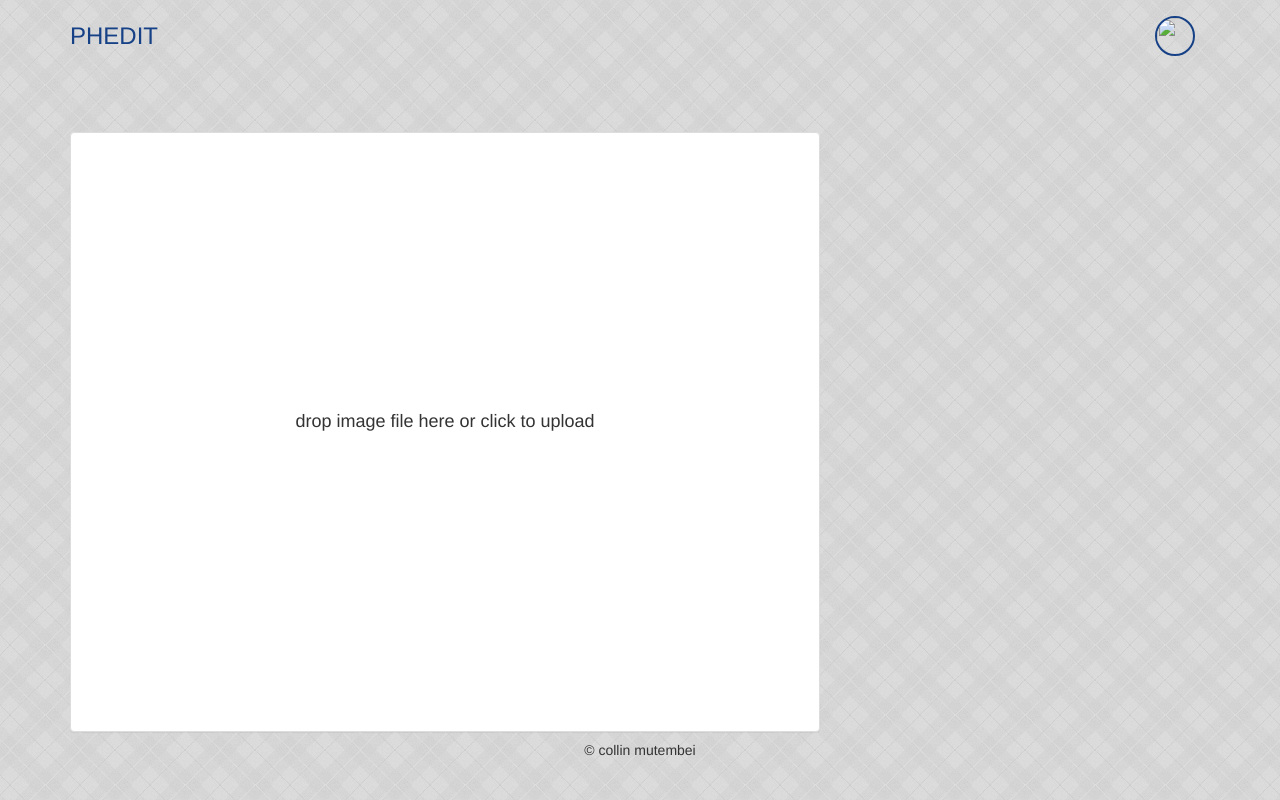
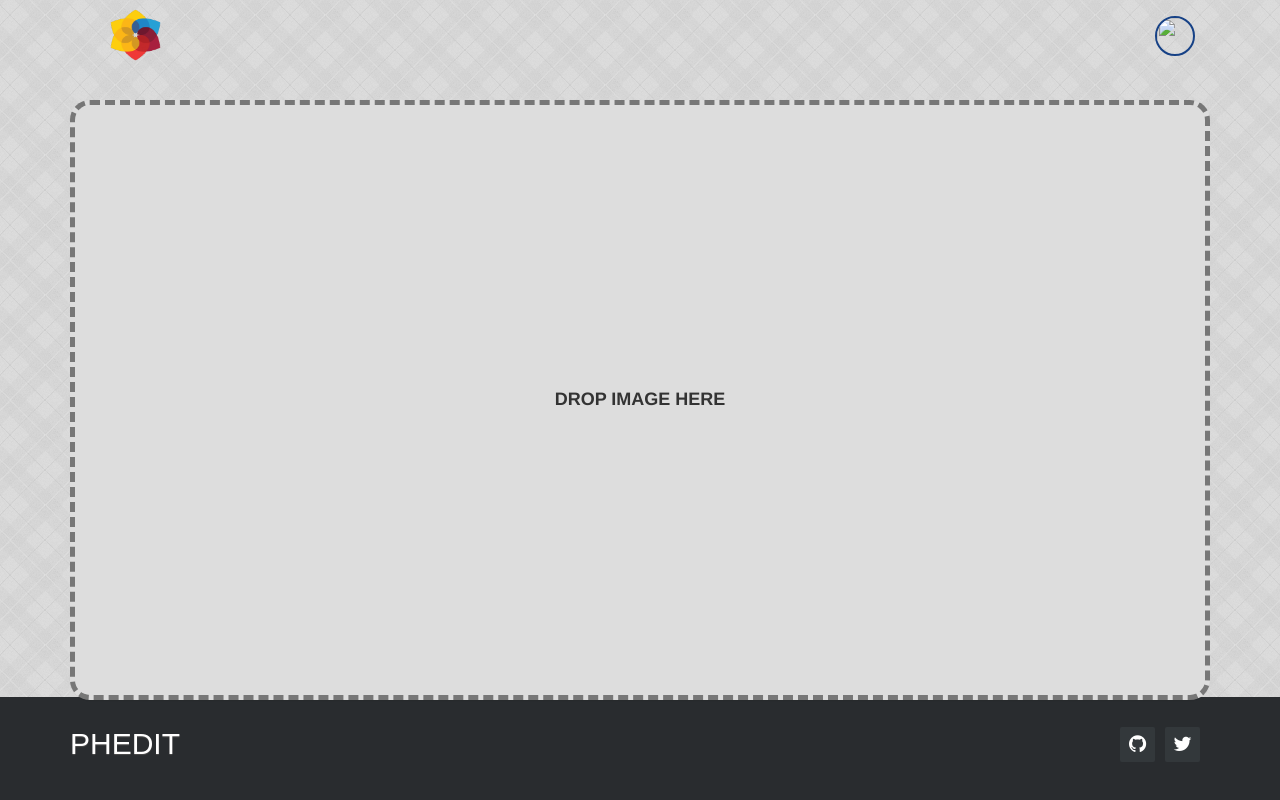
Before and after one commit to collinmutembei/IV, a Django app: template app/templates/dashboard.html in a window 1280 px wide. Run offline with Django 3.2, Linux system fonts and the light colour scheme; the template is opened without the code that fills it, so the values that code supplies are empty; parts of the project's set-up code (start-up, migrations or seed data) failed here and were passed over; some libraries are stand-ins or nearby versions.

Commit message:
[chore] refactor templates
- implement changes to the dashbaord template
- make a better favicon for project
- include links on footer to make users more
  aware of brand

```diff
--- a/app/templates/dashboard.html
+++ b/app/templates/dashboard.html
@@ -1,10 +1,12 @@
 {% extends "index.html" %}
+
+{% load staticfiles %}
 
 {% block content %}
 <div class="navbar" role="navigation">
     <div class="container">
         <div class="navbar-header">
-            <a href="#" class="navbar-brand">PHEDIT</a>
+            <a href="#"><img src="{% static 'images/phedit.gif' %}" alt="logo" class="brand-logo"/></a>
         </div>
         <div class="collapse navbar-collapse">
             <ul class="nav navbar-nav navbar-right">
@@ -19,20 +21,12 @@
 </div>
 <div class="container">
     <div class="row">
-        <div class="col-md-8">
+        <div class="col-md-12">
             <div class="workspace panel panel-default">
                 <div class="panel-body">
-                    <form  ng-controller="MyCtrl" name="form">
-                        <div ngf-select="upload($file)" ngf-pattern="'image/*'" ngf-drop="upload($file)" ngf-min-height="100" ngf-multiple="false">
-
-                            <!-- listen on emit on file upload to display image -->
-                            {% verbatim %}
-                            <p>{{message}}</p>
-                            {% endverbatim %}
-
-                        </div>
-                        <div ngf-no-file-drop>File Drag/Drop is not supported for this browser</div>
-                    </form>
+                    <div class="drop-placeholder">
+                        <p>DROP IMAGE HERE</p>
+                    </div>
                 </div>
             </div>
         </div>
--- a/app/templates/index.html
+++ b/app/templates/index.html
@@ -16,11 +16,19 @@
         {% block content %}
 
         {% endblock %}
+
         <footer class="footer-custom">
             <div class="container">
-                <p class="text-center">&copy; collin mutembei</p>
+                <div class="footer-left">
+                    <h2>PHEDIT</h2>
+                </div>
+                <div class="footer-right">
+                    <a href="//twitter.com/search?f=tweets&q=%23phedited%20since%3A2016-02-23%20include%3Aretweets&src=typd"><i class="fa fa-twitter"></i></a>
+                    <a href="//github.com/andela-cmutembei/IV"><i class="fa fa-github"></i></a>
+                </div>
             </div>
         </footer>
+
         <script src="{% static 'scripts/jquery.min.js' %}"></script>
         <script type="text/javascript" src="{% static 'scripts/angular.min.js' %}"></script>
         <script type="text/javascript" src="{% static 'scripts/ng-file-upload-all.min.js' %}"></script>
--- a/app/templates/static/styles/index.css
+++ b/app/templates/static/styles/index.css
@@ -18,6 +18,12 @@
     margin-top: 10px;
 }
 
+.brand-logo {
+    width: 131px;
+    height: 88px;
+    margin-top: -10px;
+}
+
 .btn-signin {
     position: absolute;
     top: 50%;
@@ -34,17 +40,13 @@
     color: black;
 }
 
-.footer-custom {
-    position: fixed;
-    bottom: 0;
-    width: 100%;
-    height: 60px;
-}
-
 .workspace {
-    margin-top: 40px;
     min-height: 600px;
     z-index: 2;
+    position: relative;
+    border: dashed 5px #777;
+    border-radius: 20px;
+    background-color: #ddd;
 }
 
 .panel-body p {
@@ -70,3 +72,49 @@ a:hover {
 .profile {
     display: inline-block;
  }
+
+ .drop-placeholder {
+  padding: 16px 0;
+  vertical-align: middle;
+  text-align: center;
+  font-size: 20px;
+  font-weight: bold;
+}
+
+.footer-custom{
+	background-color: #292c2f;
+	box-shadow: 0 1px 1px 0 rgba(0, 0, 0, 0.12);
+	box-sizing: border-box;
+	width: 100%;
+	font: bold 16px sans-serif;
+	text-align: left;
+
+	padding: 30px 30px 30px;
+	margin-top: 80px;
+	overflow: hidden;
+    position: fixed;
+    bottom: 0
+}
+
+.footer-left h2{
+    float: left;
+	text-shadow: 0px 1px 1px #4d4d4d;
+    font-size: normal 36px;
+	color: #ffffff;
+	margin: 0 0 10px;
+}
+
+.footer-right a {
+    display: inline-block;
+    width: 35px;
+    height: 35px;
+    cursor: pointer;
+    background-color: #33383b;
+	border-radius: 2px;
+    float: right;
+	font-size: 20px;
+	color: #ffffff;
+	text-align: center;
+	line-height: 35px;
+	margin-right: 10px;
+}
```
Also changed, not shown: app/templates/static/images/favicon.ico, app/templates/static/images/phedit.gif (added).
